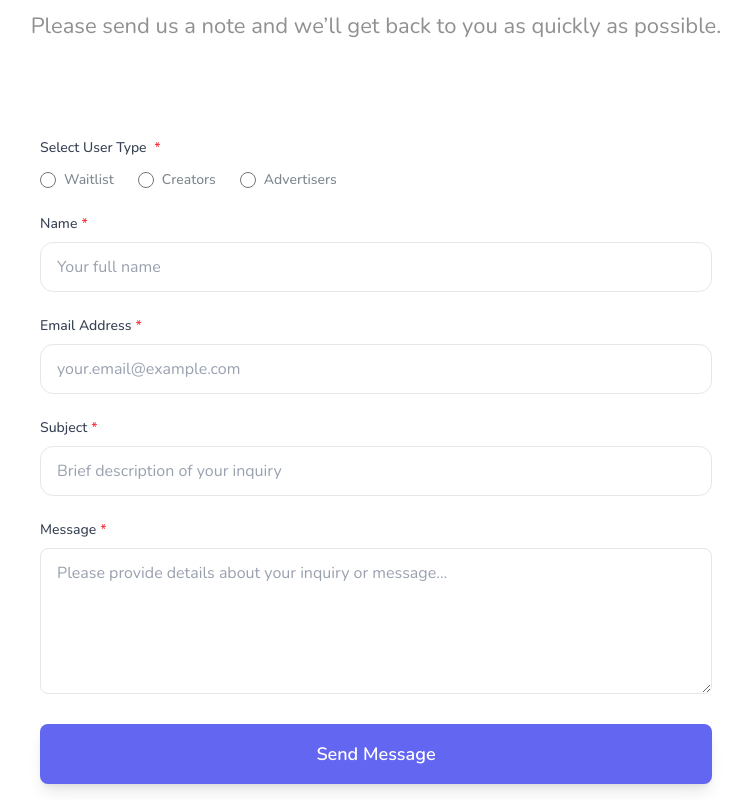
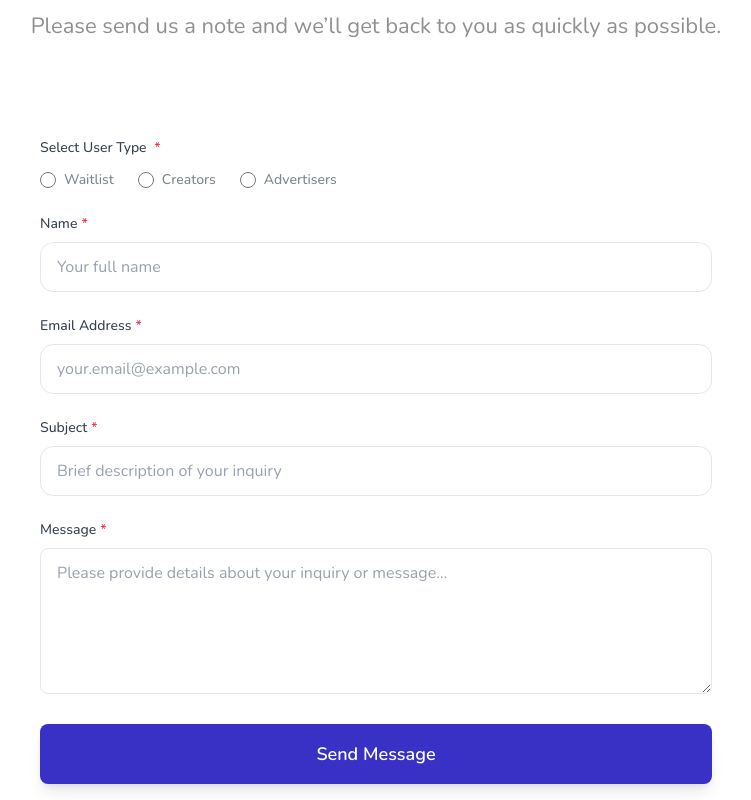
Before and after one commit to Scaleup-Pak/Landing-page-template, a React (Vite) app: page / in a window 1280 px wide. Shown: the part 4703-5503 px from the top of the page, without its empty margins (264-1015 px from the left). Built offline with nearby package versions, Linux system fonts and the light colour scheme; no server answers.

Commit message:
style: Update button background color for improved visibility and user experience

```diff
--- a/src/components/ContactForm.tsx
+++ b/src/components/ContactForm.tsx
@@ -213,10 +213,10 @@ export const ContactForm: React.FC = () => {
           style={{ fontFamily: "Nunito, sans-serif" }}
           className={`
             w-full py-4 px-6 rounded-lg font-semibold text-white text-lg
-            transition-all duration-200
+            transition-all duration-200 cursor-pointer
             ${isSubmitting
               ? 'bg-gray-400 cursor-not-allowed'
-              : 'bg-[#6366F1] hover:bg-[#5B5DF1] focus:ring-2 focus:ring-[#6366F1] focus:ring-offset-2 shadow-lg hover:shadow-xl transform hover:-translate-y-0.5'
+              : 'bg-[#3931C5] hover:bg-[#5B5DF1] focus:ring-2 focus:ring-[#6366F1] focus:ring-offset-2 shadow-lg hover:shadow-xl transform hover:-translate-y-0.5'
             }
           `}
         >
```
